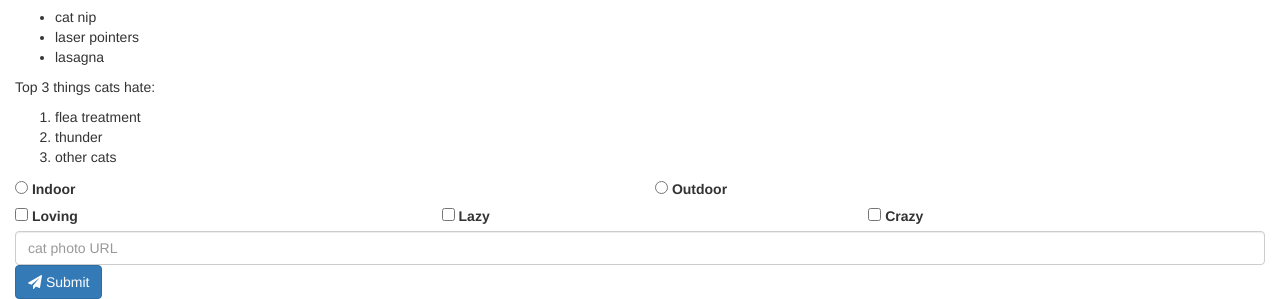
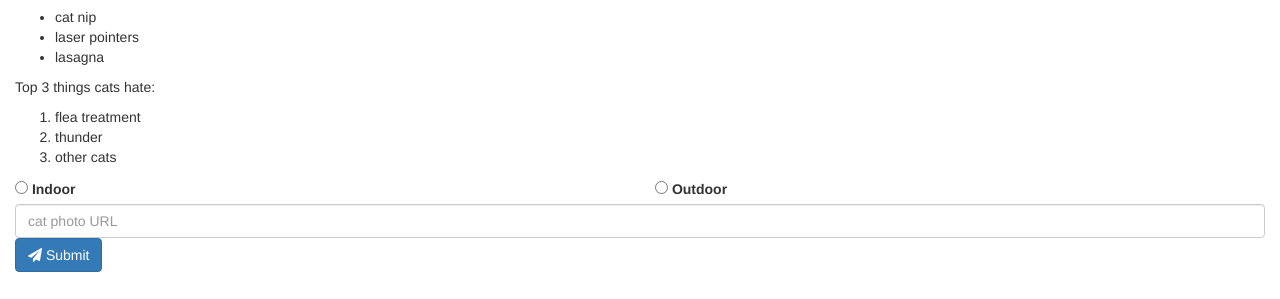
Before and after one commit to Jahnava/simple-kitty-app, a website: page public/html/index.html in a window 1280 px wide. Shown: the part 659-958 px from the top of the page. After the commit the page ends 931 px from the top, so only its background shows below. Drawn offline with nearby package versions, Linux system fonts and the light colour scheme.

Commit message:
added input and submit button into divs and gave them their own classes

```diff
--- a/public/html/index.html
+++ b/public/html/index.html
@@ -68,22 +68,14 @@
           <label><input type="radio" name="indoor-outdoor"> Outdoor</label>
         </div>
       </div>
-      <div class="row">
-        <div class="col-xs-4">
-          <label><input type="checkbox" name="personality"> Loving</label>
-        </div>
-        <div class="col-xs-4">
-          <label><input type="checkbox" name="personality"> Lazy</label>
-        </div>
-        <div class="col-xs-4">
-          <label><input type="checkbox" name="personality"> Crazy</label>
-        </div>
-      </div>
       <input type="text" class="form-control" placeholder="cat photo URL" required>
-      <button type="submit" class="btn btn-primary"><i class="fa fa-paper-plane"></i> Submit</button>
-    </form>
+   </div>
+  <div class= 'col-xs-5'>
+<button type="submit" class="btn btn-primary"><i class="fa fa-paper-plane"></i> Submit</button>
+    </div>
   </div>
-
+</form>
+</div>
 
     <script src="/js/app.js" charset="utf-8"></script>
 </body>
```
